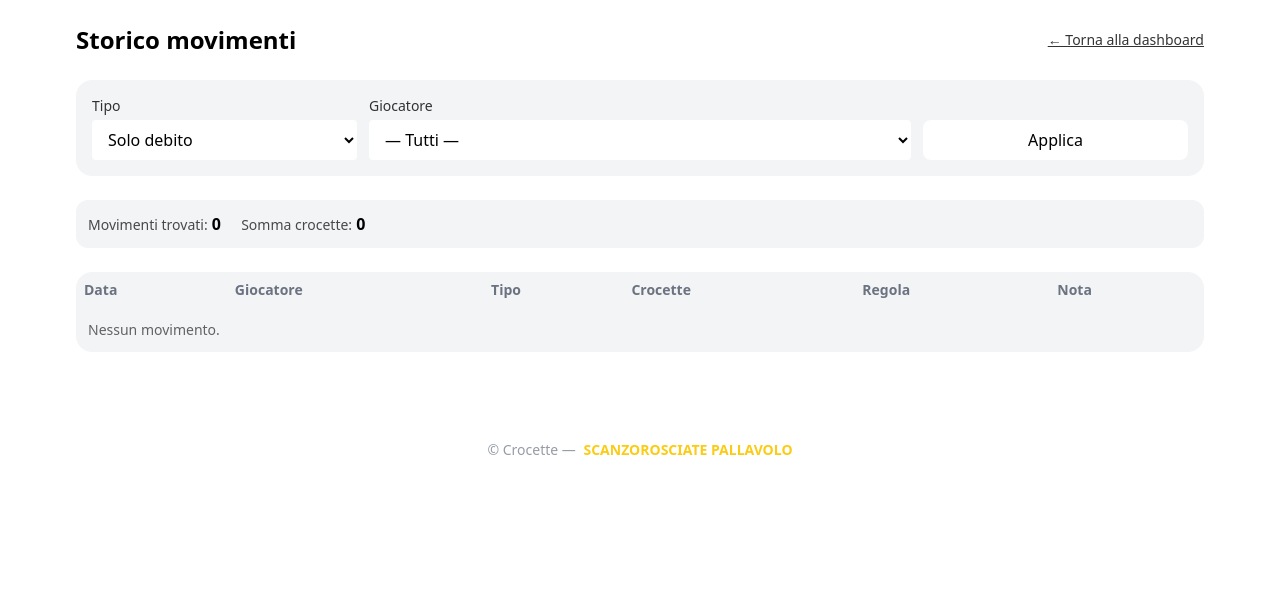
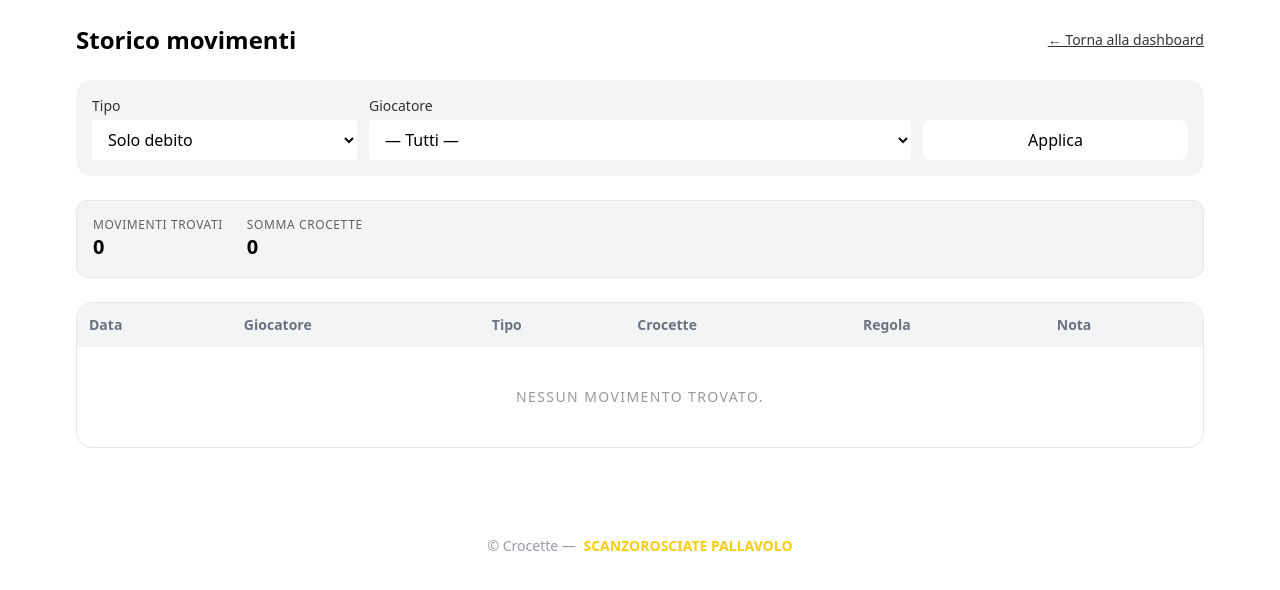
Before and after one commit to atomikboom/crocette_scanzo, a FastAPI app: page /storico in a window 1280 px wide. Shown: the part 59-649 px from the top of the page. Run offline with FastAPI, Linux system fonts and the light colour scheme; data that the repository does not hold is empty; some libraries are stand-ins or nearby versions.

Commit message:
Update history.html

```diff
--- a/app/templates/history.html
+++ b/app/templates/history.html
@@ -13,9 +13,9 @@
     <div>
       <label class="block text-sm opacity-80 mb-1">Tipo</label>
       <select name="kind" class="w-full px-3 py-2 rounded bg-neutral-900">
-        <option value="debit"  {% if kind=='debit' %}selected{% endif %}>Solo debito</option>
+        <option value="debit" {% if kind=='debit' %}selected{% endif %}>Solo debito</option>
         <option value="credit" {% if kind=='credit' %}selected{% endif %}>Solo credito</option>
-        <option value="all"    {% if kind not in ['debit','credit'] %}selected{% endif %}>Entrambi</option>
+        <option value="all" {% if kind not in ['debit','credit'] %}selected{% endif %}>Entrambi</option>
       </select>
     </div>
     <div class="md:col-span-2">
@@ -23,7 +23,7 @@
       <select name="member_id" class="w-full px-3 py-2 rounded bg-neutral-900">
         <option value="">— Tutti —</option>
         {% for m in members %}
-        <option value="{{ m.id }}" {% if member_id and m.id == member_id %}selected{% endif %}>{{ m.name }}</option>
+        <option value="{{ m.id }}" {% if member_id and m.id==member_id %}selected{% endif %}>{{ m.name }}</option>
         {% endfor %}
       </select>
     </div>
@@ -33,48 +33,69 @@
   </form>
 
   <!-- Totali -->
-  <div class="p-3 rounded-xl bg-neutral-800">
-    <span class="text-sm opacity-70">Movimenti trovati:</span>
-    <b>{{ moves|length }}</b>
-    <span class="ml-4 text-sm opacity-70">Somma crocette:</span>
-    <b>{{ total }}</b>
+  <div class="p-4 rounded-xl bg-neutral-800 flex flex-wrap gap-6 items-center border border-neutral-700">
+    <div>
+      <span class="text-xs uppercase tracking-wider opacity-60 block">Movimenti trovati</span>
+      <b class="text-xl">{{ moves|length }}</b>
+    </div>
+    <div>
+      <span class="text-xs uppercase tracking-wider opacity-60 block">Somma crocette</span>
+      <b class="text-xl">{{ total }}</b>
+    </div>
   </div>
 
   <!-- Tabella -->
-  <div class="overflow-x-auto rounded-2xl bg-neutral-800">
+  <div class="overflow-x-auto rounded-2xl bg-neutral-900 border border-neutral-700">
     <table class="w-full text-sm">
-      <thead class="text-neutral-400">
+      <thead class="bg-neutral-800 text-neutral-400">
         <tr>
-          <th class="text-left p-2">Data</th>
-          <th class="text-left p-2">Giocatore</th>
-          <th class="text-left p-2">Tipo</th>
-          <th class="text-left p-2">Crocette</th>
-          <th class="text-left p-2">Regola</th>
-          <th class="text-left p-2">Nota</th>
+          <th class="text-left p-3">Data</th>
+          <th class="text-left p-3">Giocatore</th>
+          <th class="text-left p-3">Tipo</th>
+          <th class="text-left p-3">Crocette</th>
+          <th class="text-left p-3">Regola</th>
+          <th class="text-left p-3">Nota</th>
           {% if user and user.role == 'admin' %}
-          <th class="text-left p-2">Azioni</th>
+          <th class="text-left p-3">Azioni</th>
           {% endif %}
         </tr>
       </thead>
       <tbody>
         {% for m in moves %}
-        <tr class="border-t border-neutral-700">
-          <td class="p-2 whitespace-nowrap">{{ m.created_at.strftime('%d/%m/%Y %H:%M') }}</td>
-          <td class="p-2">{{ m.member.name }}</td>
-          <td class="p-2">{{ 'debito' if m.kind == 'debit' else 'credito' }}</td>
-          <td class="p-2">{{ m.crocette }}</td>
-          <td class="p-2">{% if m.rule %}{{ m.rule.title }}{% else %}—{% endif %}</td>
-          <td class="p-2">{% if m.note %}{{ m.note }}{% else %}—{% endif %}</td>
+        <tr class="border-t border-neutral-800 hover:bg-neutral-800/50 transition-colors">
+          <td class="p-3 whitespace-nowrap opacity-80 text-xs">{{ m.created_at.strftime('%d/%m/%Y %H:%M') }}</td>
+          <td class="p-3 font-semibold">{{ m.member.name }}</td>
+          <td class="p-3">
+            {% if m.kind == 'debit' %}
+            <span
+              class="px-2 py-0.5 rounded-full bg-red-900/30 text-red-400 border border-red-800/50 text-[10px] uppercase font-bold">
+              Debito
+            </span>
+            {% else %}
+            <span
+              class="px-2 py-0.5 rounded-full bg-green-900/30 text-green-400 border border-green-800/50 text-[10px] uppercase font-bold">
+              Credito
+            </span>
+            {% endif %}
+          </td>
+          <td class="p-3">
+            <span class="text-base font-mono {% if m.kind == 'debit' %}text-red-400{% else %}text-green-400{% endif %}">
+              {{ '-' if m.kind == 'credit' else '+' }}{{ m.crocette }}
+            </span>
+          </td>
+          <td class="p-3 opacity-80">{% if m.rule %}{{ m.rule.title }}{% else %}—{% endif %}</td>
+          <td class="p-3 opacity-60 italic">{% if m.note %}{{ m.note }}{% else %}—{% endif %}</td>
 
           {% if user and user.role == 'admin' %}
-          <td class="p-2">
+          <td class="p-3">
             <form method="post" action="/movements/delete"
-                  onsubmit="return confirm('Eliminare definitivamente questo movimento?');" class="inline">
+              onsubmit="return confirm('Eliminare definitivamente questo movimento?');" class="inline">
               <input type="hidden" name="movement_id" value="{{ m.id }}">
-              <!-- ritorna alla stessa pagina con i filtri correnti -->
               <input type="hidden" name="next"
-                     value="/storico?kind={{ kind }}{% if member_id %}&member_id={{ member_id }}{% endif %}">
-              <button class="px-2 py-1 rounded border border-neutral-700 text-xs hover:border-team" title="Elimina">
+                value="/storico?kind={{ kind }}{% if member_id %}&member_id={{ member_id }}{% endif %}">
+              <button
+                class="px-3 py-1 rounded-md bg-neutral-800 border border-neutral-700 text-xs hover:bg-red-900/20 hover:border-red-800 transition-colors"
+                title="Elimina">
                 🗑️ Elimina
               </button>
             </form>
@@ -83,7 +104,10 @@
         </tr>
         {% endfor %}
         {% if moves|length == 0 %}
-        <tr><td class="p-3 opacity-60" colspan="{% if user and user.role == 'admin' %}7{% else %}6{% endif %}">Nessun movimento.</td></tr>
+        <tr>
+          <td class="p-10 text-center opacity-40 uppercase tracking-widest"
+            colspan="{% if user and user.role == 'admin' %}7{% else %}6{% endif %}">Nessun movimento trovato.</td>
+        </tr>
         {% endif %}
       </tbody>
     </table>
```
